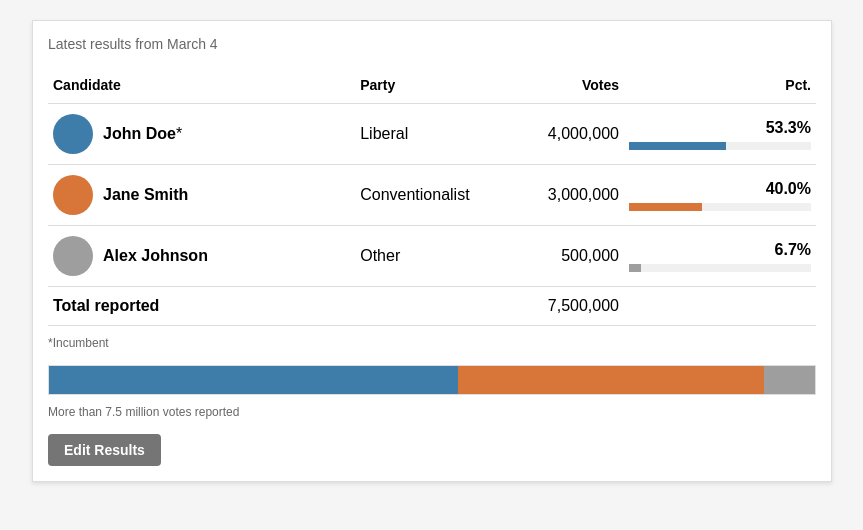
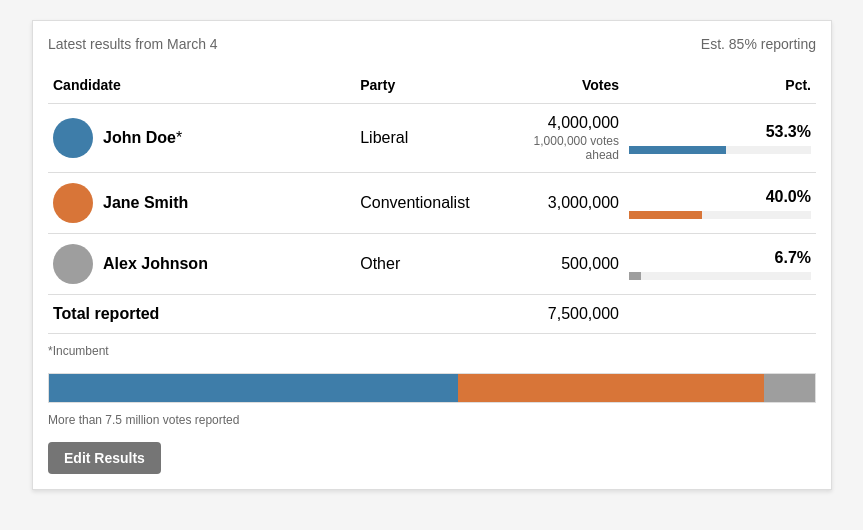
Before and after one commit to yepbam/Election-Simulator, a plain HTML site: page index.html in a window 1280 px wide. Both pictures are taken after a click on the button "Finalize Results". Shown: the whole page, without its empty margins (208-1071 px from the left). Drawn offline with Linux system fonts and the light colour scheme.

Commit message:
Update index.html

```diff
--- a/index.html
+++ b/index.html
@@ -81,6 +81,7 @@
     .winner-header {
       padding: 15px;
       color: white;
+      position: relative;
     }
     .winner-label {
       font-size: 14px;
@@ -109,11 +110,19 @@
     }
     .results {
       padding: 15px;
+      position: relative;
     }
     .date-info {
       font-size: 14px;
       color: #666;
       margin-bottom: 15px;
+    }
+    .reporting-info {
+      font-size: 14px;
+      color: #666;
+      position: absolute;
+      top: 15px;
+      right: 15px;
     }
     .vote-certified {
       font-size: 14px;
@@ -196,6 +205,15 @@
       color: #666;
       margin-top: 10px;
     }
+    .vote-lead {
+      font-size: 12px;
+      color: #666;
+      display: block;
+      margin-top: 2px;
+    }
+    .reporting-settings {
+      margin-top: 15px;
+    }
   </style>
 </head>
 <body>
@@ -213,6 +231,12 @@
           <input type="text" id="election-date" class="form-control" value="March 4">
         </div>
       </div>
+      <div class="form-row reporting-settings">
+        <div class="form-group">
+          <label for="reporting-percentage">Estimated Reporting (%):</label>
+          <input type="number" id="reporting-percentage" class="form-control" value="85" min="0" max="100">
+        </div>
+      </div>
       <button id="add-candidate" class="btn btn-add">Add Candidate</button>
       <button id="finalize" class="btn btn-finalize">Finalize Results</button>
     </div>
@@ -223,6 +247,7 @@
     <!-- Results Section -->
     <div class="results">
       <div class="date-info" id="date-display">Latest results from March 4</div>
+      <div class="reporting-info" id="reporting-display">Est. 85% reporting</div>
 
       <table>
         <thead>
@@ -264,12 +289,15 @@
       ];
       let showUI = true;
       let nextId = 4;
+      let reportingPercentage = 85;
 
       // DOM elements
       const settingsPanel = document.getElementById('settings-panel');
       const electionNameInput = document.getElementById('election-name');
       const electionDateInput = document.getElementById('election-date');
+      const reportingPercentageInput = document.getElementById('reporting-percentage');
       const dateDisplay = document.getElementById('date-display');
+      const reportingDisplay = document.getElementById('reporting-display');
       const candidatesTable = document.getElementById('candidates-table');
       const totalVotesElement = document.getElementById('total-votes');
       const winnerHeader = document.getElementById('winner-header');
@@ -291,12 +319,14 @@
 
       // Initialize
       renderCandidates();
+      updateReportingDisplay();
 
       // Event listeners
       addCandidateButton.addEventListener('click', addCandidate);
       finalizeButton.addEventListener('click', finalizeResults);
       editResultsButton.addEventListener('click', editResults);
       electionDateInput.addEventListener('input', updateDateDisplay);
+      reportingPercentageInput.addEventListener('input', updateReportingPercentage);
 
       // Functions
       function renderCandidates() {
@@ -326,11 +356,18 @@
         }
 
         // Render each candidate
-        candidates.forEach(candidate => {
+        candidates.forEach((candidate, index) => {
           const row = document.createElement('tr');
 
           // Calculate percentage
           const percentage = totalVotes === 0 ? 0 : ((candidate.votes / totalVotes) * 100).toFixed(1);
+
+          // Calculate vote lead if this is the first place candidate
+          let voteLead = '';
+          if (index === 0 && candidates.length > 1) {
+            const leadAmount = candidate.votes - candidates[1].votes;
+            voteLead = `<span class="vote-lead">${formatNumber(leadAmount)} votes ahead</span>`;
+          }
 
           if (showUI) {
             // Edit mode
@@ -385,7 +422,10 @@
                 </div>
               </td>
               <td>${candidate.party}</td>
-              <td class="text-right">${formatNumber(candidate.votes)}</td>
+              <td class="text-right">
+                ${formatNumber(candidate.votes)}
+                ${voteLead}
+              </td>
               <td class="text-right">
                 <span class="percent-value">${percentage}%</span>
                 <div class="progress-bar">
@@ -528,6 +568,22 @@
         dateDisplay.textContent = `Latest results from ${electionDateInput.value}`;
       }
 
+      function updateReportingPercentage() {
+        reportingPercentage = parseInt(reportingPercentageInput.value) || 0;
+
+        // Ensure percentage is in valid range
+        if (reportingPercentage < 0) reportingPercentage = 0;
+        if (reportingPercentage > 100) reportingPercentage = 100;
+
+        // Update UI
+        reportingPercentageInput.value = reportingPercentage;
+        updateReportingDisplay();
+      }
+
+      function updateReportingDisplay() {
+        reportingDisplay.textContent = `Est. ${reportingPercentage}% reporting`;
+      }
+
       function formatNumber(num) {
         return num.toString().replace(/\B(?=(\d{3})+(?!\d))/g, ",");
       }
```
